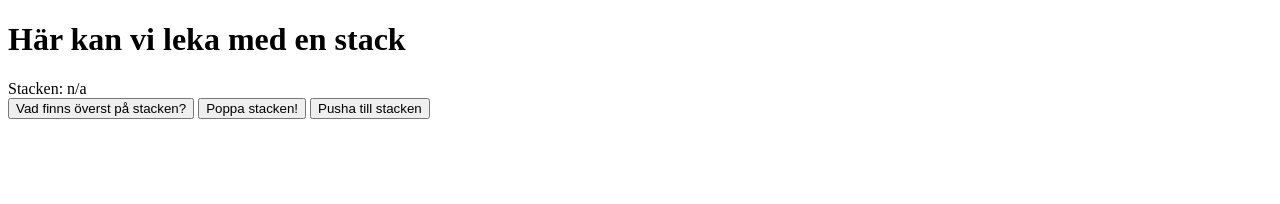
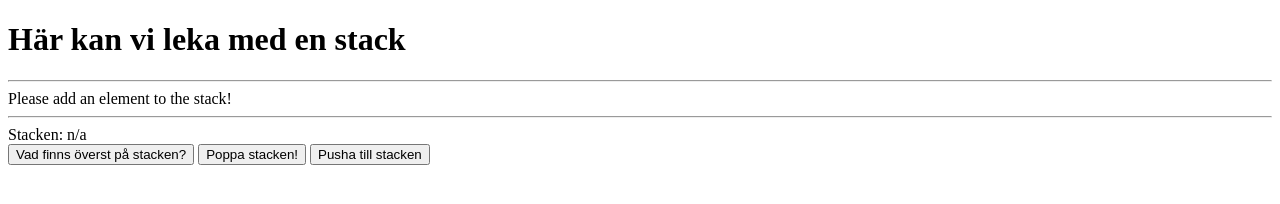
Before and after one commit to JacobKatzIA/testing-with-jest, a website built with webpack: page src/index.html in a window 1280 px wide. Built offline with nearby package versions, Linux system fonts and the light colour scheme.

Commit message:
La till div med id encourage-message i mitt html-dokument för att testet nu ska gå igneom

```diff
--- a/src/index.html
+++ b/src/index.html
@@ -7,6 +7,9 @@
     </head>
     <body>
         <h1>Här kan vi leka med en stack</h1>
+        <hr>
+        <div id="encourage-message">Please add an element to the stack!</div>
+        <hr>
         Stacken: <span id="top_of_stack">n/a</span><br>
         <button type="button" name="peek" id="peek">Vad finns överst på stacken?</button>
         <button type="button" name="pop" id="pop">Poppa stacken!</button>
```
